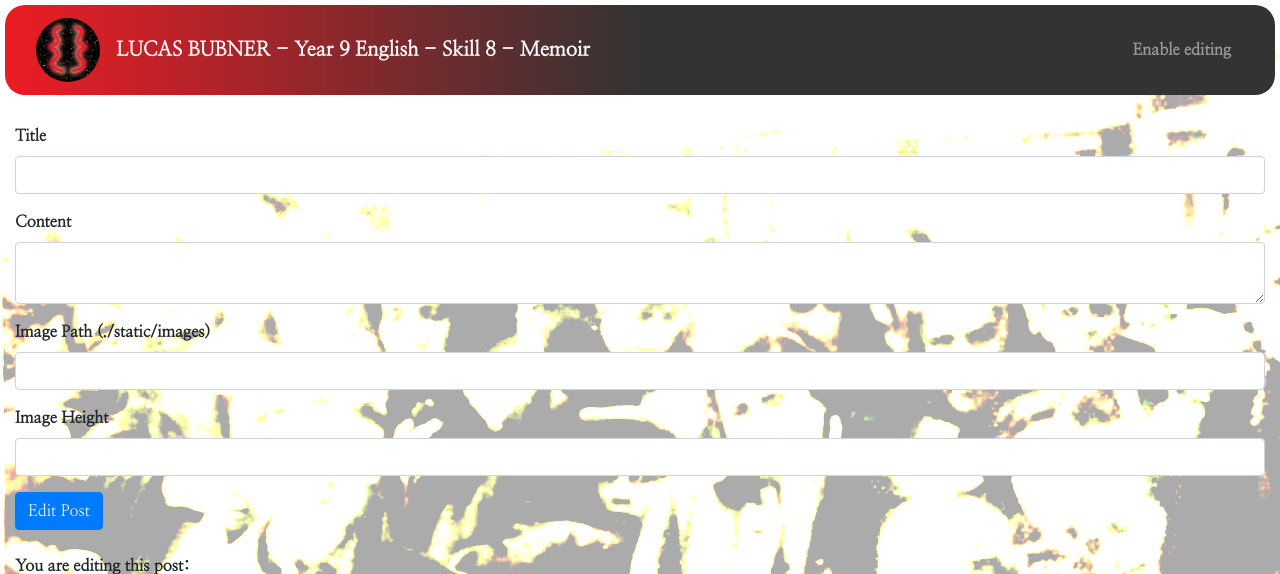
After one commit to bubner/Sk822Memoir, a Flask app: template templates/edit.html in a window 1280 px wide. The commit adds this page. Shown: the top 574 px of the page. Run offline with Flask 2, Linux system fonts and the light colour scheme; the template is opened without the code that fills it, so the values that code supplies are empty; grey boxes are pictures that could not be loaded.

Commit message:
Added essential features, ready to go for content/CSS

```diff
--- a/main.py
+++ b/main.py
@@ -1,14 +1,97 @@
 # Lucas Bubner, 2022
 from flask import Flask, render_template, redirect, request
 from os import environ
+from sqlite3 import connect
+from functools import wraps
+from waitress import serve
 
 app = Flask(__name__)
+sql = connect("posts.db", check_same_thread=False)
+posts = sql.cursor()
 logged_in = False
+
+
+def login_required(f):
+    @wraps(f)
+    def check(*args, **kwargs):
+        if not logged_in:
+            print("> debug | login_required check failed.")
+            return redirect("/login")
+        return f(*args, **kwargs)
+    return check
 
 
 @app.route('/')
 def index():
-    return render_template("index.html", logged_in=logged_in)
+    rows = posts.execute("SELECT id, title, content, img, imgheight FROM posts").fetchall()
+    print("> debug | fetching {}".format(rows))
+    return render_template("index.html",
+                           logged_in = logged_in,
+                           posts = rows)
+
+
+@app.route("/addpost", methods=['GET', 'POST'])
+@login_required
+def addpost():
+    if request.method == "POST":
+        data = [
+            request.form.get("title"),
+            request.form.get("content"),
+            request.form.get("image"),
+            request.form.get("imageheight")
+        ]
+        posts.execute("INSERT INTO posts(title, content, img, imgheight) VALUES(?,?,?,?)", data)
+        print("> debug | updated database with new data {}".format(data))
+        sql.commit()
+        return redirect("/")
+    else:
+        return render_template("add.html", logged_in = logged_in)
+
+
+@app.route("/delete/<int:id>", methods=['GET', 'POST'])
+@login_required
+def delete(id):
+    if request.method == "POST":
+        posts.execute("DELETE FROM posts WHERE id = ?", (id,))
+        print("> debug | removing database id {}".format(id))
+        sql.commit()
+    return redirect("/")
+
+
+@app.route("/edit/<int:id>", methods=['GET', 'POST'])
+@login_required
+def editpost(id):
+    if request.method == "POST":
+        post = posts.execute("SELECT id, title, content, img, imgheight FROM posts WHERE id =?", (id,)).fetchone()
+
+        if not (title := request.form.get("title")):
+            title = post[1]
+
+        if not (content := request.form.get("content")):
+            content = post[2]
+
+        if not (image := request.form.get("image")):
+            image = post[3]
+
+        if not (imageheight := request.form.get("imageheight")):
+            imageheight = post[4]
+
+        data = [
+            title,
+            content,
+            image,
+            imageheight,
+            id
+        ]
+
+        posts.execute("UPDATE posts SET title = ?, content = ?, img = ?, imgheight = ? WHERE id = ?", data)
+        print("> debug | updating db with data {}".format(data))
+        sql.commit()
+        return redirect("/")
+    else:
+        toedit = posts.execute("SELECT id, title, content, img, imgheight FROM posts WHERE id =?", (id,)).fetchone()
+        print("> debug | fetching edits for {}".format(toedit))
+        return render_template("edit.html", logged_in = logged_in, post = toedit)
 
 
 @app.route("/login", methods=['GET', 'POST'])
@@ -19,9 +102,12 @@ def login():
 
         if password == environ['password']:
             logged_in = True
+            print("> debug | logged in successfully")
             return redirect("/")
 
-        return render_template("login.html", incorrect=True)
+        print("> debug | failed login")
+        return render_template("login.html",
+                               incorrect = True)
     else:
         return render_template("login.html")
 
@@ -30,8 +116,10 @@ def login():
 def logout():
     global logged_in
     logged_in = False
+    print("> debug | logged out successfully")
     return redirect("/")
 
 
 if __name__ == '__main__':
-    app.run("0.0.0.0", debug=True)
+    print("> APP INIT | running on http://127.0.0.1:8080/")
+    serve(app, host='0.0.0.0', port=8080)
--- a/static/styles.css
+++ b/static/styles.css
@@ -0,0 +1,40 @@
+/* Lucas Bubner, 2022 */
+/* Custom CSS for outside of Bootstrap */
+
+html, body {
+    height: 100%;
+    width: 100%;
+    background-image: url("./images/bg.png");
+}
+
+* {
+    font-family: 'Nanum Myeongjo', serif;
+}
+
+.post {
+    background-color: #343a40;
+    color: white;
+    border-radius: 20px;
+    padding: 24px;
+}
+
+.pfp {
+    width: 64px;
+    height: auto;
+    border-radius: 50%;
+}
+
+.pfp:hover {
+    cursor: pointer;
+}
+
+#navbar {
+    background-image: linear-gradient(to right, #ed1c24, #333, #333);
+    color: white;
+    border-radius: 20px;
+    margin: 5px;
+}
+
+#right-align {
+    float: right;
+}
--- /dev/null
+++ b/templates/edit.html
@@ -0,0 +1,36 @@
+
+<!-- Lucas Bubner, 2022 -->
+{% extends "layout.html" %}
+
+{% block title %}
+    Edit Post: {{ post[0] }}
+{% endblock %}
+
+{% block body %}
+    <br>
+    <form action="/edit/{{ post[0] }}" method="post">
+        <div class="form-group">
+        <label for="title"><b>Title</b></label>
+            <input type="text" class="form-control" id="title" name="title" placeholder="{{ post[1] }}">
+        </div>
+        <div class="form-group">
+            <label for="content"><b>Content</b></label>
+            <textarea class="form-control" id="content" name="content" placeholder="{{ post[2] }}"></textarea>
+        </div>
+        <div class="form-group">
+            <label for="id"><b>Image Path (./static/images)</b></label>
+            <input type="text" class="form-control" id="image" name="image" placeholder="{{ post[3] }}">
+        </div>
+        <div class="form-group">
+            <label for="id"><b>Image Height</b></label>
+            <input type="text" class="form-control" id="imageheight" name="imageheight" placeholder="{{ post[4] }}">
+        </div>
+        <button type="submit" class="btn btn-primary">Edit Post</button>
+    </form>
+    <br> <p><b>You are editing this post:</b></p>
+    <div class="container-fluid post">
+        <img id="right-align" src="{{ url_for('static', filename='/images/' + post[3]) }}" alt="{{ post[3] }}" height="{{ post[4] }}" width="auto">
+        <h1>{{ post[1] }}</h1>
+        <p>{{ post[2] }}</p>
+    </div>
+{% endblock %}
--- a/templates/layout.html
+++ b/templates/layout.html
@@ -10,24 +10,31 @@
     <link rel="stylesheet" href="{{ url_for('static', filename='styles.css') }}">
     <link rel="icon" type="image/x-icon" href="{{ url_for('static', filename='images/favicon.ico') }}">
     <meta name="viewport" content="width=device-width, initial-scale=1.0">
+    <link rel="preconnect" href="https://fonts.googleapis.com">
+    <link rel="preconnect" href="https://fonts.gstatic.com" crossorigin>
+    <link href="https://fonts.googleapis.com/css2?family=Nanum+Myeongjo&display=swap" rel="stylesheet">
     <title>{% block title %}{% endblock %}</title>
 </head>
 <body>
-        <nav class="bg-dark navbar navbar-dark navbar-expand-sm">
+    <nav class="navbar navbar-dark navbar-expand-sm" id="navbar">
         <div class="container-fluid">
-                <a class="navbar-brand text-light" href="https://docs.google.com/document/d/1Y4qEfvXyjlDk3cWJ9kgeN8kUUEXFX8_fD6OWWe12kJM/edit?usp=sharing">
+            <img class="navbar-brand pfp" title="Goto index page" src="{{ url_for('static', filename='images/holowfv1.1.png') }}" alt="Lucas Bubner" onclick="window.location.href = '/'">
+            <a class="navbar-brand text-light" title="Goto Google Doc" href="https://docs.google.com/document/d/1Y4qEfvXyjlDk3cWJ9kgeN8kUUEXFX8_fD6OWWe12kJM/edit?usp=sharing">
+                <b>
                 {% if not logged_in %}
                     LUCAS BUBNER - Year 9 English - Skill 8 - Memoir
                 {% else %}
                     LUCAS BUBNER - Y9 Eng - Sk 8 - Memoir - EDITING MODE
                 {% endif %}
+                </b>
             </a>
-                <div class="collapse navbar-collapse justify-content-end" id="navbar">
+            <div class="collapse navbar-collapse justify-content-end" id="navbar" style="background-image: revert;">
                 <ul class="navbar-nav ms-auto me-2">
                     {% if logged_in %}
-                            <li class="nav-item"><a class="nav-link" href="/logout">Disable editing</a></li>
+                        <li class="nav-item"><a class="nav-link" href="/addpost"><b>Add post</b></a></li>
+                        <li class="nav-item"><a class="nav-link" href="/logout"><b>Disable editing</b></a></li>
                     {% else %}
-                            <li class="nav-item"><a class="nav-link" href="/login">Enable editing</a></li>
+                        <li class="nav-item"><a class="nav-link" href="/login"><b>Enable editing</b></a></li>
                     {% endif %}
                 </ul>
             </div>
--- a/templates/login.html
+++ b/templates/login.html
@@ -7,7 +7,7 @@
 
 {% block body %}
     <form action="/login" method="post" class="text-center py-5">
-        <p>Authorisation is required to edit this page. Please enter the Administrator password.</p>
+        <p>Authorisation is required to edit this page.<br>Please enter the Administrator password.</p>
         <div class="mb-3">
             <input class="form-control mx-auto w-auto" id="password" name="password" placeholder="Password" type="password">
         </div>
```
Also changed, not shown: templates/add.html (added, +29 -0 lines), templates/index.html (+17 -1 lines), posts.db (added), static/images/bg.png (added), static/images/holowfv1.1.png (added). Lines whose indentation alone changed are shown as unchanged.
